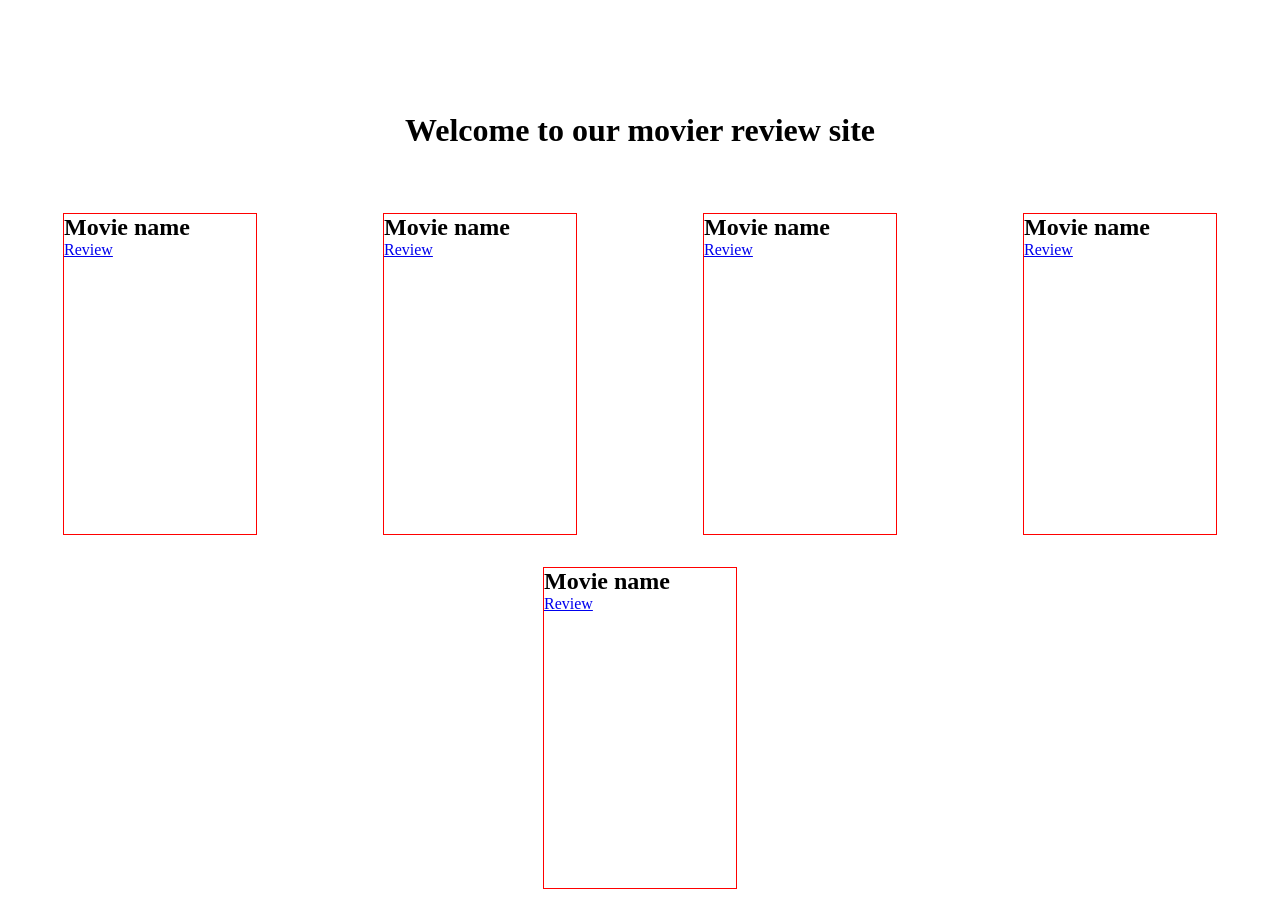
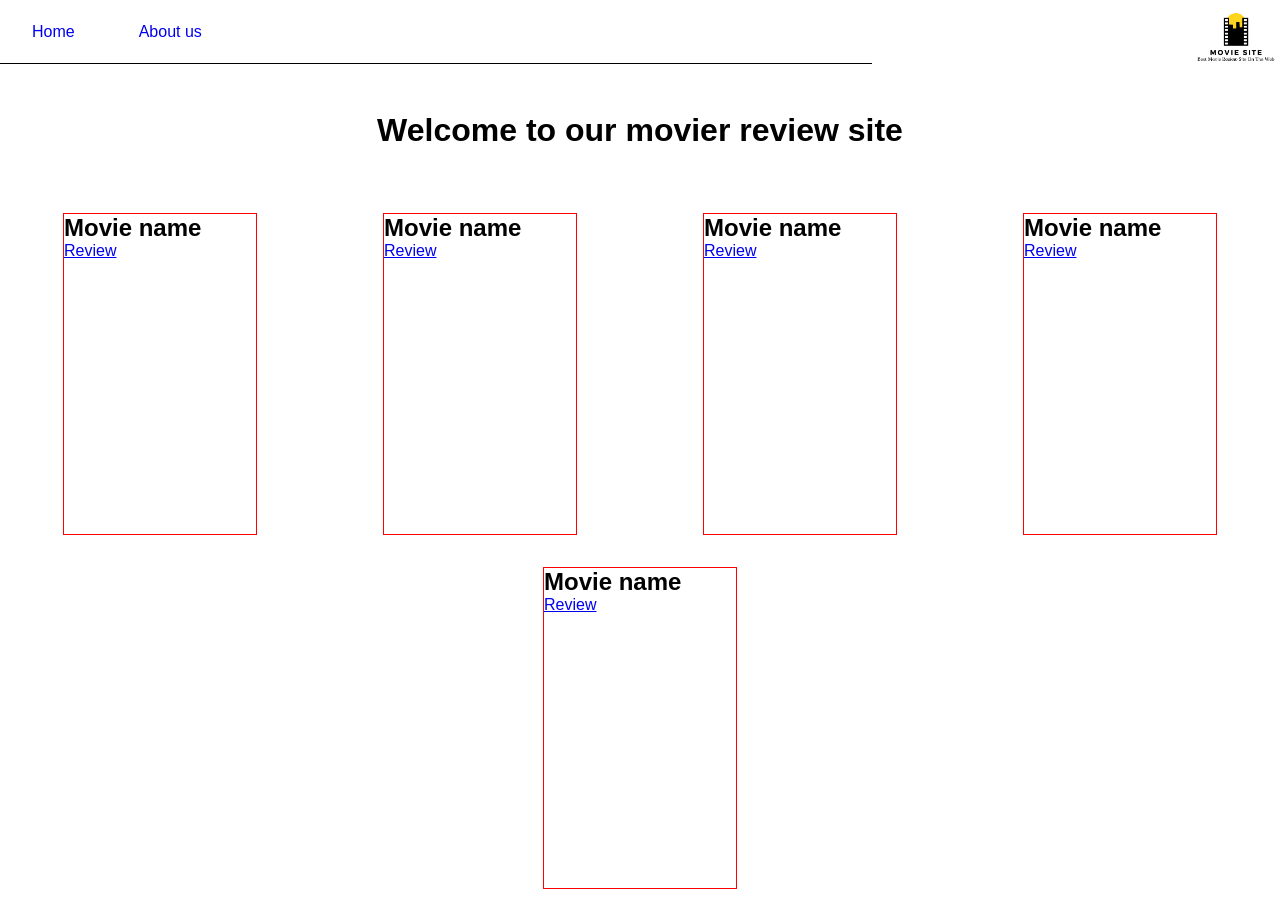
Before and after one commit to JimmyWallener/Moviesite, a plain HTML site: page index.html in a window 1280 px wide. Drawn offline with Linux system fonts and the light colour scheme.

Commit message:
Added header navbar + logo (Smaller logo to fit)

```diff
--- a/css/style.css
+++ b/css/style.css
@@ -1,17 +1,45 @@
 * {
     padding: 0;
     margin: 0;
+    font-family: Arial, Helvetica, sans-serif;
 }
 
 .grid-container {
     display: grid;
-    grid-template: 4rem auto auto / auto;
+    grid-template: auto auto auto / auto;
 }
 
 header {
     grid-row: 1;
     display: grid;
     grid-template: auto / auto auto auto;
+}
+
+header nav {
+    grid-column: 1 / 3;
+    border-bottom: 1px solid black;
+}
+
+header nav ul {
+    display: flex;
+    list-style: none;
+    height: 100%;
+}
+
+header nav ul li {
+    display: flex;
+    justify-content: center;
+    align-items: center;
+    padding: 0 2rem 0 2rem;
+}
+
+header nav ul li a {
+    text-decoration: none;
+}
+
+header img {
+    height: 4rem;
+    margin-left: auto;
 }
 
 main {
--- a/index.html
+++ b/index.html
@@ -16,6 +16,13 @@
     <body>
         <div class="grid-container">
             <header>
+                <nav>
+                    <ul>
+                        <li><a href="index.html">Home</a></li>
+                        <li><a href="information.html">About us</a></li>
+                    </ul>
+                </nav>
+                <img src="icons/moviesite-navbar.png" alt>
             </header>
             <main>
                 <figure class="index-welcome">
```
Also changed, not shown: icons/moviesite-navbar.png (added).
